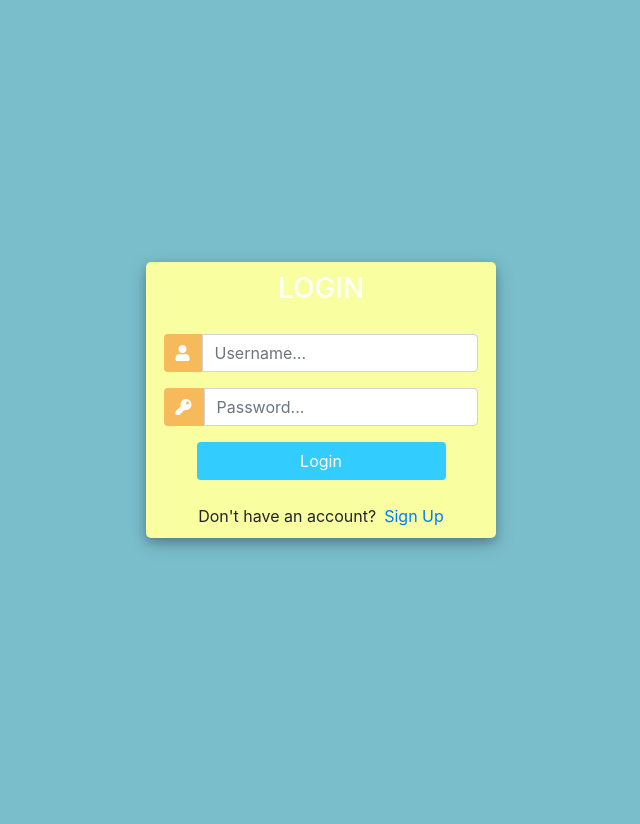
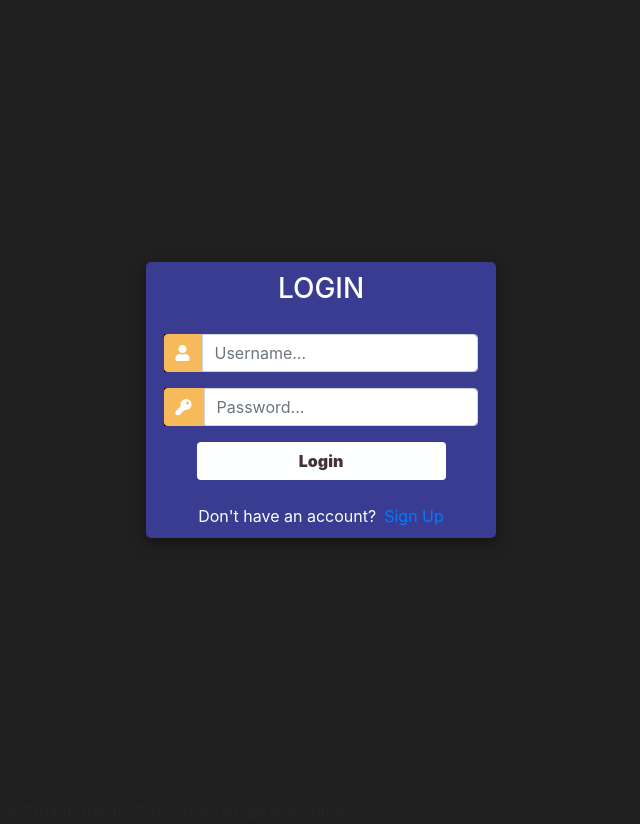
Before and after one commit to sharif2552/eleaningwebsite, a Django app: page /login/ in a window 1280 px wide. Shown: the whole page, without its empty margins (319-959 px from the left). Before the commit the page ends 550 px from the top, so only its background shows below. Run offline with Django 4.2, Linux system fonts and the light colour scheme; some libraries are stand-ins or nearby versions.

Commit message:
Refactor custom_login.html

```diff
--- a/accounts/templates/custom_login.html
+++ b/accounts/templates/custom_login.html
@@ -1,12 +1,21 @@
 <!DOCTYPE html>
 <html>
-
   <head>
     <title>Login</title>
-	<link rel="stylesheet" href="https://stackpath.bootstrapcdn.com/bootstrap/4.1.3/css/bootstrap.min.css" integrity="sha384-MCw98/SFnGE8fJT3GXwEOngsV7Zt27NXFoaoApmYm81iuXoPkFOJwJ8ERdknLPMO" crossorigin="anonymous">
+    <link
+      rel="stylesheet"
+      href="https://stackpath.bootstrapcdn.com/bootstrap/4.1.3/css/bootstrap.min.css"
+      integrity="sha384-MCw98/SFnGE8fJT3GXwEOngsV7Zt27NXFoaoApmYm81iuXoPkFOJwJ8ERdknLPMO"
+      crossorigin="anonymous"
+    />
     <script src="https://ajax.googleapis.com/ajax/libs/jquery/3.3.1/jquery.min.js"></script>
-	<link rel="stylesheet" href="https://use.fontawesome.com/releases/v5.6.1/css/all.css" integrity="sha384-gfdkjb5BdAXd+lj+gudLWI+BXq4IuLW5IT+brZEZsLFm++aCMlF1V92rMkPaX4PP" crossorigin="anonymous">
-
+    <link
+      rel="stylesheet"
+      href="https://use.fontawesome.com/releases/v5.6.1/css/all.css"
+      integrity="sha384-gfdkjb5BdAXd+lj+gudLWI+BXq4IuLW5IT+brZEZsLFm++aCMlF1V92rMkPaX4PP"
+      crossorigin="anonymous"
+    />
+    <link rel="stylesheet" type="text/css" href="" />
 
     <style>
       body,
@@ -14,38 +23,39 @@
         margin: 0;
         padding: 0;
         height: 100%;
-			background: #7abecc !important;
+        background: rgb(32, 32, 32) !important;
       }
       .user_card {
         width: 350px;
         margin-top: auto;
         margin-bottom: auto;
-			background: #f9ffa1;
+        background: #393c90;
         position: relative;
         display: flex;
         justify-content: center;
         flex-direction: column;
         padding: 10px;
-			box-shadow: 0 4px 8px 0 rgba(0, 0, 0, 0.2), 0 6px 20px 0 rgba(0, 0, 0, 0.19);
-			-webkit-box-shadow: 0 4px 8px 0 rgba(0, 0, 0, 0.2), 0 6px 20px 0 rgba(0, 0, 0, 0.19);
-			-moz-box-shadow: 0 4px 8px 0 rgba(0, 0, 0, 0.2), 0 6px 20px 0 rgba(0, 0, 0, 0.19);
+        box-shadow: 0 4px 8px 0 rgba(0, 0, 0, 0.2),
+          0 6px 20px 0 rgba(0, 0, 0, 0.19);
+        -webkit-box-shadow: 0 4px 8px 0 rgba(0, 0, 0, 0.2),
+          0 6px 20px 0 rgba(0, 0, 0, 0.19);
+        -moz-box-shadow: 0 4px 8px 0 rgba(0, 0, 0, 0.2),
+          0 6px 20px 0 rgba(0, 0, 0, 0.19);
         border-radius: 5px;
-
+      }
+      #form-title {
+        color: white;
       }
 
       .form_container {
         margin-top: 20px;
       }
 
-		#form-title{
-			color: #fff;
-
-		}
-
       .login_btn {
         width: 100%;
-			background: #33ccff !important;
-			color: white !important;
+        background: #feffff !important;
+        color: rgb(69, 50, 50) !important;
+        font-weight: 900;
       }
       .login_btn:focus {
         box-shadow: none !important;
@@ -65,23 +75,26 @@
         box-shadow: none !important;
         outline: 0px !important;
       }
-
-		#messages{
+	  .donthave{
+		color: white;
+	  }
+      #messages {
         background-color: grey;
         color: #fff;
         padding: 10px;
         margin-top: 10px;
       }
+      .input-group-append {
+        background-color: black !important;
+        color: #feffff !important;
+      }
     </style>
-
   </head>
   <body>
     <div class="container h-100">
       <div class="d-flex justify-content-center h-100">
         <div class="user_card">
           <div class="d-flex justify-content-center">
-
-
             <h3 id="form-title">LOGIN</h3>
           </div>
           <div class="d-flex justify-content-center form_container">
@@ -89,33 +102,50 @@
               {% csrf_token %}
               <div class="input-group mb-3">
                 <div class="input-group-append">
-								<span class="input-group-text"><i class="fas fa-user"></i></span>
+                  <span class="input-group-text"
+                    ><i class="fas fa-user"></i
+                  ></span>
                 </div>
-							<input id="username" type="text" name="username" placeholder="Username..." class="form-control">
+                <input
+                  id="username"
+                  type="text"
+                  name="username"
+                  placeholder="Username..."
+                  class="form-control"
+                />
               </div>
               <div class="input-group mb-2">
                 <div class="input-group-append">
-								<span class="input-group-text"><i class="fas fa-key"></i></span>
+                  <span class="input-group-text"
+                    ><i class="fas fa-key"></i
+                  ></span>
                 </div>
-								<input type="password" id="password" name="password" placeholder="Password..." class="form-control" >
+                <input
+                  type="password"
+                  id="password"
+                  name="password"
+                  placeholder="Password..."
+                  class="form-control"
+                />
               </div>
 
               <div class="d-flex justify-content-center mt-3 login_container">
-				 				<input class="btn login_btn" type="submit" value="Login">
+                <input class="btn login_btn" type="submit" value="Login" />
               </div>
             </form>
-
           </div>
 
           <div class="mt-4">
-					<div class="d-flex justify-content-center links">
+            <div class="donthave d-flex justify-content-center links">
               Don't have an account? <a href="/signup/" class="ml-2">Sign Up</a>
             </div>
-
           </div>
         </div>
       </div>
     </div>
   </body>
-
+<<<<<<< HEAD
 </html>
+=======
+</html>
+>>>>>>> 0ddcee710adb9d4dc07107c4e49393ba76b3940b
```
Lines whose indentation alone changed are shown as unchanged.
